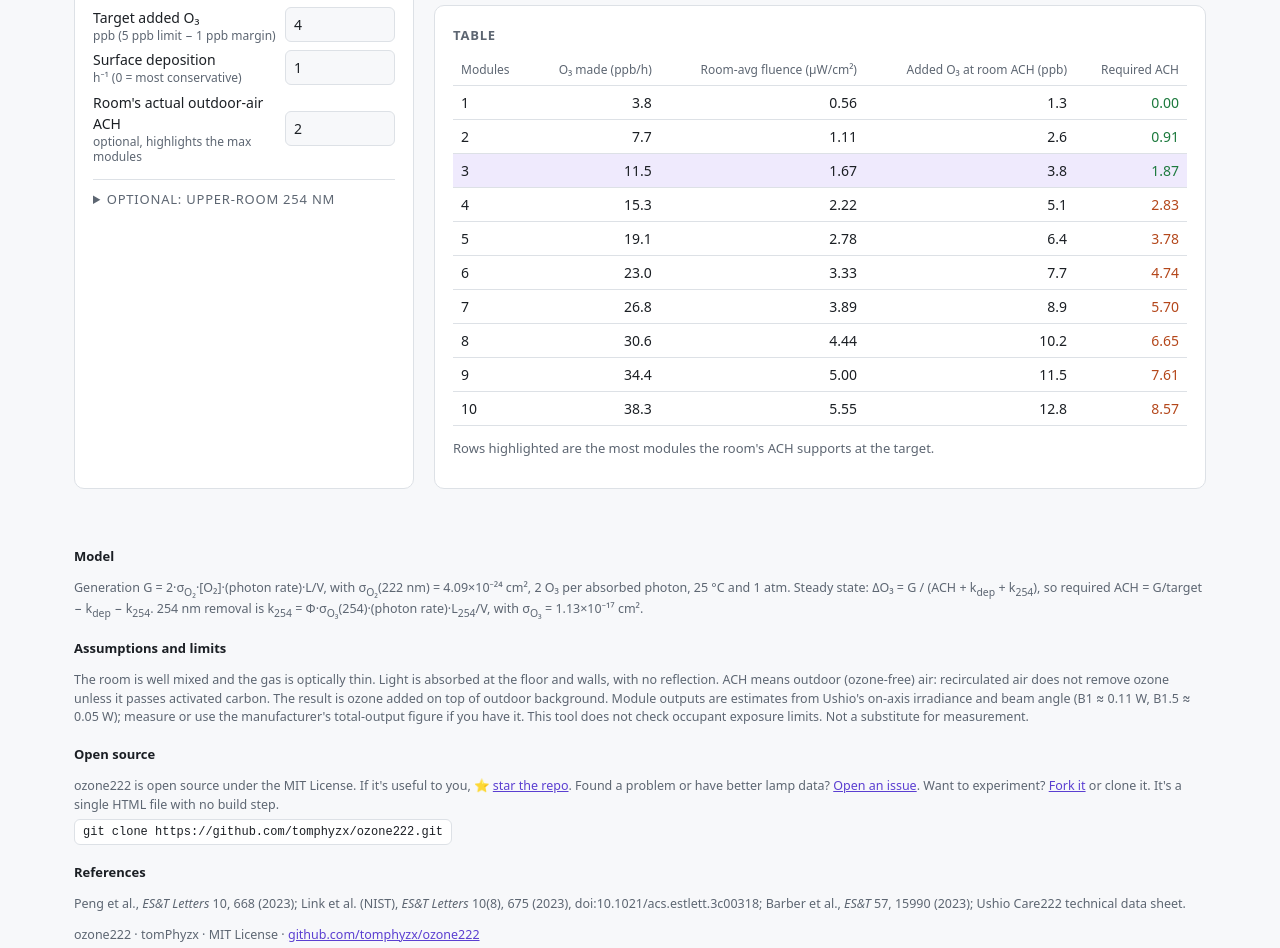
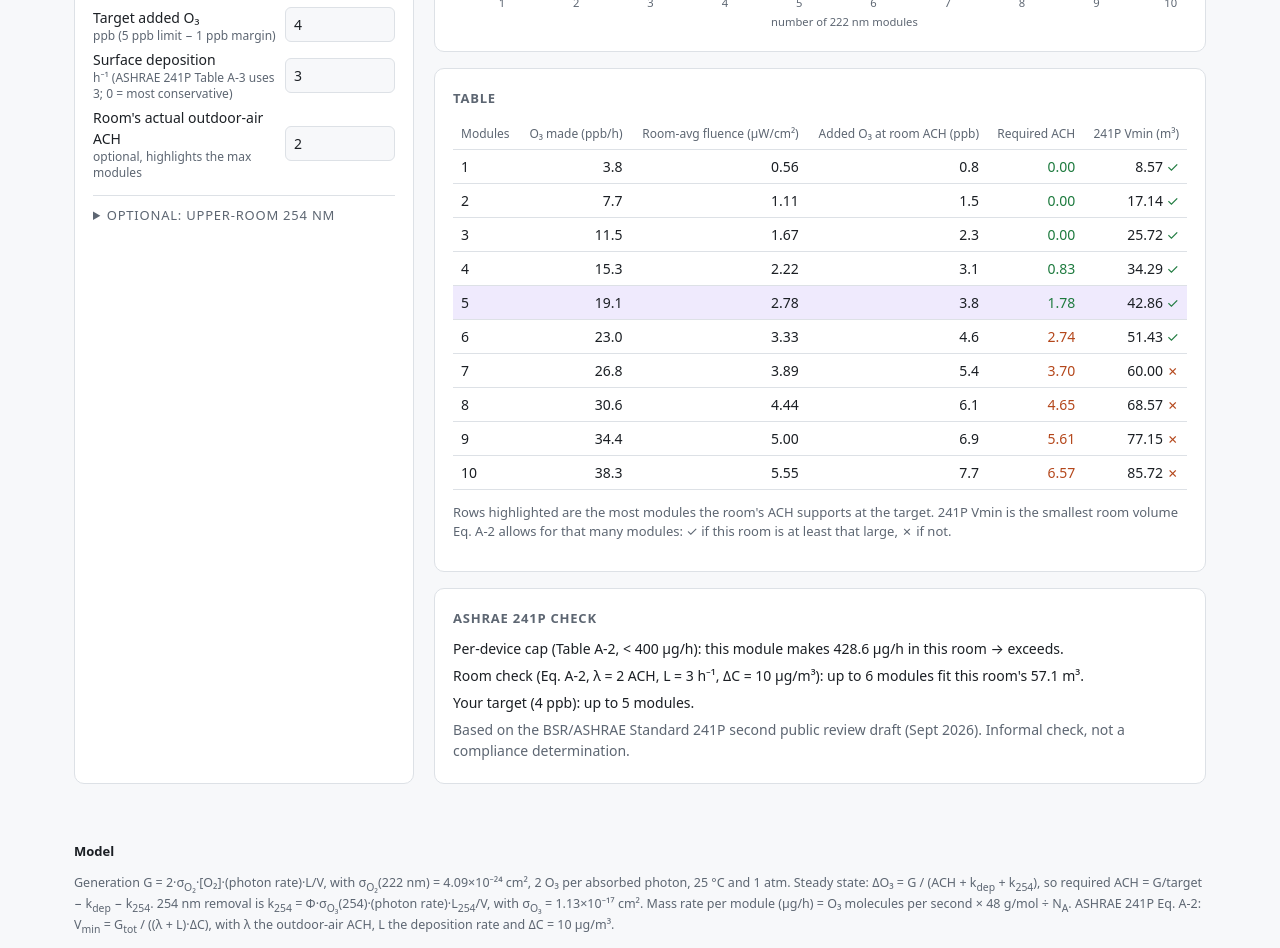
Before and after one commit to tomphyzx/ozone222, a plain HTML site: page index.html in a window 1280 px wide. Shown: the part 668-1616 px from the top of the page. Drawn offline with Linux system fonts and the light colour scheme.

Commit message:
ASHRAE 241P checks: µg/h per module vs Table A-2 cap, Eq. A-2 Vmin; deposition default 3 h⁻¹
Co-Authored-By: Claude Fable 5.2 <noreply@anthropic.com>

```diff
--- a/index.html
+++ b/index.html
@@ -40,7 +40,7 @@
   .seg button.on{background:var(--accent);color:#fff}
   details{margin-top:14px;border-top:1px solid var(--line);padding-top:10px}
   summary{cursor:pointer;color:var(--muted);font-size:13px;text-transform:uppercase;letter-spacing:.06em}
-  .kpis{display:grid;grid-template-columns:repeat(auto-fit,minmax(170px,1fr));gap:12px;margin-bottom:16px}
+  .kpis{display:grid;grid-template-columns:repeat(auto-fit,minmax(140px,1fr));gap:12px;margin-bottom:16px}
   .kpi{background:var(--panel);border:1px solid var(--line);border-radius:10px;padding:12px 14px}
   .kpi .v{font-size:24px;font-weight:650;font-variant-numeric:tabular-nums}
   .kpi .l{font-size:12px;color:var(--muted)}
@@ -49,7 +49,12 @@
   th,td{padding:6px 8px;border-bottom:1px solid var(--line);text-align:right}
   th{color:var(--muted);font-weight:500;font-size:12px}
   th:first-child,td:first-child{text-align:left}
-  tr.ok td:last-child{color:var(--ok)} tr.over td:last-child{color:var(--warn)}
+  tr.ok td:nth-child(5){color:var(--ok)} tr.over td:nth-child(5){color:var(--warn)}
+  main>*{min-width:0}                                  /* let the table scroll instead of widening the page */
+  .scroll{overflow-x:auto}
+  td:nth-child(6){white-space:nowrap}
+  @media (max-width:520px){ table{font-size:12.5px} th,td{padding:6px 3px} th{font-size:11px} }
+  #chk p{margin:6px 0;font-size:14px}
   tr.max{background:var(--hl)}
   .note{color:var(--muted);font-size:13px}
   .note code{font-size:12px}
@@ -88,7 +93,7 @@
 
   <h2>Target and other sinks</h2>
   <label>Target added O₃<small>ppb (5 ppb limit − 1 ppb margin)</small><input id="tgt" type="number" step="0.1" value="4"></label>
-  <label>Surface deposition<small>h⁻¹ (0 = most conservative)</small><input id="kd" type="number" step="0.1" value="1"></label>
+  <label>Surface deposition<small>h⁻¹ (ASHRAE 241P Table A-3 uses 3; 0 = most conservative)</small><input id="kd" type="number" step="0.1" value="3"></label>
   <label>Room's actual outdoor-air ACH<small>optional, highlights the max modules</small><input id="ach" type="number" step="0.1" value="2"></label>
 
   <details>
@@ -102,34 +107,43 @@
 <section>
   <div class="kpis">
     <div class="kpi"><div class="v" id="kG">–</div><div class="l">O₃ generated per module (ppb/h)</div></div>
+    <div class="kpi"><div class="v" id="kU">–</div><div class="l">O₃ per module (µg/h)</div><div class="l">241P device cap: 400 µg/h</div></div>
     <div class="kpi"><div class="v" id="kA">–</div><div class="l">Extra ACH needed per module</div></div>
     <div class="kpi"><div class="v" id="kF">–</div><div class="l">Room-avg 222 nm fluence per module (µW/cm²)</div></div>
     <div class="kpi"><div class="v" id="kM">–</div><div class="l">Max modules at the room's ACH</div><div class="l" id="kMnote" style="color:var(--warn)"></div></div>
   </div>
+  <p class="note" id="pathNote" style="margin:-6px 0 14px"></p>
   <div class="panel">
     <h2>Required outdoor-air ACH vs. number of modules</h2>
     <svg id="chart" viewBox="0 0 720 300" width="100%" role="img" aria-label="Required ACH vs modules"></svg>
   </div>
   <div class="panel" style="margin-top:16px">
     <h2>Table</h2>
-    <table id="tbl"><thead><tr>
+    <div class="scroll"><table id="tbl"><thead><tr>
       <th>Modules</th><th>O₃ made (ppb/h)</th><th>Room-avg fluence (µW/cm²)</th>
-      <th>Added O₃ at room ACH (ppb)</th><th>Required ACH</th></tr></thead><tbody></tbody></table>
-    <p class="note">Rows highlighted are the most modules the room's ACH supports at the target.</p>
+      <th>Added O₃ at room ACH (ppb)</th><th>Required ACH</th><th>241P Vmin (m³)</th></tr></thead><tbody></tbody></table></div>
+    <p class="note">Rows highlighted are the most modules the room's ACH supports at the target. 241P Vmin is the smallest room volume Eq. A-2 allows for that many modules: ✓ if this room is at least that large, ✗ if not.</p>
+  </div>
+  <div class="panel" id="chk" style="margin-top:16px">
+    <h2>ASHRAE 241P check</h2>
+    <p id="c1"></p>
+    <p id="c2"></p>
+    <p id="c3"></p>
+    <p class="note">Based on the BSR/ASHRAE Standard 241P second public review draft (Sept 2026). Informal check, not a compliance determination.</p>
   </div>
 </section>
 </main>
 
 <footer>
   <h3>Model</h3>
-  <p>Generation G = 2·σ<sub>O₂</sub>·[O₂]·(photon rate)·L/V, with σ<sub>O₂</sub>(222 nm) = 4.09×10⁻²⁴ cm², 2 O₃ per absorbed photon, 25 °C and 1 atm. Steady state: ΔO₃ = G / (ACH + k<sub>dep</sub> + k<sub>254</sub>), so required ACH = G/target − k<sub>dep</sub> − k<sub>254</sub>. 254 nm removal is k<sub>254</sub> = Φ·σ<sub>O₃</sub>(254)·(photon rate)·L<sub>254</sub>/V, with σ<sub>O₃</sub> = 1.13×10⁻¹⁷ cm².</p>
+  <p>Generation G = 2·σ<sub>O₂</sub>·[O₂]·(photon rate)·L/V, with σ<sub>O₂</sub>(222 nm) = 4.09×10⁻²⁴ cm², 2 O₃ per absorbed photon, 25 °C and 1 atm. Steady state: ΔO₃ = G / (ACH + k<sub>dep</sub> + k<sub>254</sub>), so required ACH = G/target − k<sub>dep</sub> − k<sub>254</sub>. 254 nm removal is k<sub>254</sub> = Φ·σ<sub>O₃</sub>(254)·(photon rate)·L<sub>254</sub>/V, with σ<sub>O₃</sub> = 1.13×10⁻¹⁷ cm². Mass rate per module (µg/h) = O₃ molecules per second × 48 g/mol ÷ N<sub>A</sub>. ASHRAE 241P Eq. A-2: V<sub>min</sub> = G<sub>tot</sub> / ((λ + L)·ΔC), with λ the outdoor-air ACH, L the deposition rate and ΔC = 10 µg/m³.</p>
   <h3>Assumptions and limits</h3>
   <p>The room is well mixed and the gas is optically thin. Light is absorbed at the floor and walls, with no reflection. ACH means outdoor (ozone-free) air: recirculated air does not remove ozone unless it passes activated carbon. The result is ozone added on top of outdoor background. Module outputs are estimates from Ushio's on-axis irradiance and beam angle (B1 ≈ 0.11 W, B1.5 ≈ 0.05 W); measure or use the manufacturer's total-output figure if you have it. This tool does not check occupant exposure limits. Not a substitute for measurement.</p>
   <h3>Open source</h3>
   <p>ozone222 is open source under the MIT License. If it's useful to you, ⭐ <a href="https://github.com/tomphyzx/ozone222">star the repo</a>. Found a problem or have better lamp data? <a href="https://github.com/tomphyzx/ozone222/issues">Open an issue</a>. Want to experiment? <a href="https://github.com/tomphyzx/ozone222/fork">Fork it</a> or clone it. It's a single HTML file with no build step.<br>
   <code>git clone https://github.com/tomphyzx/ozone222.git</code></p>
   <h3>References</h3>
-  <p>Peng et al., <i>ES&amp;T Letters</i> 10, 668 (2023); Link et al. (NIST), <i>ES&amp;T Letters</i> 10(8), 675 (2023), doi:10.1021/acs.estlett.3c00318; Barber et al., <i>ES&amp;T</i> 57, 15990 (2023); Ushio Care222 technical data sheet.</p>
+  <p>Peng et al., <i>ES&amp;T Letters</i> 10, 668 (2023); Link et al. (NIST), <i>ES&amp;T Letters</i> 10(8), 675 (2023), doi:10.1021/acs.estlett.3c00318; Barber et al., <i>ES&amp;T</i> 57, 15990 (2023); Ushio Care222 technical data sheet; BSR/ASHRAE Standard 241P, <i>Control of Infectious Aerosols</i>, Second Public Review Draft (Sept 2026), Sections 4.1.1, A3.1.1.2–A3.1.1.3, Tables A-2 and A-3.</p>
   <p>ozone222 · tomPhyzx · MIT License · <a href="https://github.com/tomphyzx/ozone222">github.com/tomphyzx/ozone222</a></p>
 </footer>
 
@@ -138,6 +152,8 @@ const h=6.62607015e-34, c=2.99792458e8, kB=1.380649e-23;
 const nAir = 101325/(kB*298.15)/1e6;        // molecules/cm3
 const nO2 = 0.2095*nAir;
 const sO2 = 4.09e-24, sO3_254 = 1.13e-17;
+const NA = 6.02214076e23, M_O3 = 48;        // mol⁻¹, g/mol
+const CAP241 = 400, DC241 = 10;             // ASHRAE 241P: Table A-2 device cap (µg/h), Eq. A-2 ΔC (µg/m³)
 const ppb = nAir*1e-9;
 const MODS = { b1:{P:0.11,pf:1.05}, b15:{P:0.05,pf:1.25} };
 let units='ft';
@@ -193,6 +209,9 @@ function calc(){
   const phot222 = P*222e-9/(h*c);                      // photons/s per module
   const G1 = 2*sO2*nO2*phot222*path/V*3600/ppb;        // ppb/h per module
   const F1 = P*path/V*1e6;                             // µW/cm2 room avg
+  // Mass rate per module (µg/h) under a ceiling of height Hm: molecules/s × 48 g/mol ÷ N_A
+  const ugAt = Hm => 2*sO2*nO2*phot222*(Hm*100*pf)*M_O3/NA*1e6*3600;
+  const ug1 = ugAt(H), roomOK = L>0 && W>0 && H>0, Vm3 = V/1e6;
   const P254 = limit('P254', num('P254'), 0, Infinity, 'Negative power treated as 0');
   const phi = limit('phi', num('phi'), 0, 1, 'Φ limited to 0–1');
   const phot254 = P254*254e-9/(h*c);
@@ -214,6 +233,17 @@ function calc(){
   $('kF').textContent=fmt(F1,2);
   $('kM').textContent= showMax ? maxAll : '–';
   $('kMnote').textContent= hasAch ? '' : 'enter room ACH';
+  $('kU').textContent= roomOK ? fmt(ug1,1) : '–';
+  $('kU').style.color= !roomOK ? '' : ug1<CAP241 ? 'var(--ok)' : 'var(--warn)';
+  $('pathNote').textContent=`Scales with path length: same module ≈ ${fmt(ugAt(8*FT),0)} µg/h at 8 ft, ${fmt(ugAt(10*FT),0)} µg/h at 10 ft ceiling`;
+
+  // ASHRAE 241P Eq. A-2, per module: Vmin = G / ((λ + L)·ΔC), in m3
+  const vmin1 = ug1/((ach+kd)*DC241), roomChk = roomOK && hasAch;
+  const fit = Math.floor(Vm3/vmin1 + 1e-9);
+  const mods = (ok,n) => !(ok && isFinite(n)) ? '– modules' : n===1 ? '1 module' : n+' modules';
+  $('c1').textContent=`Per-device cap (Table A-2, < ${CAP241} µg/h): this module makes ${roomOK?fmt(ug1,1):'–'} µg/h in this room → ${!roomOK ? '–' : ug1<CAP241 ? 'passes' : 'exceeds'}.`;
+  $('c2').textContent=`Room check (Eq. A-2, λ = ${hasAch?ach:'–'} ACH, L = ${kd} h⁻¹, ΔC = ${DC241} µg/m³): up to ${mods(roomChk,fit)} fit this room's ${roomOK?fmt(Vm3,1):'–'} m³.`;
+  $('c3').textContent=`Your target (${tgtOK?tgt:'–'} ppb): up to ${mods(showMax,maxAll)}.`;
 
   const tb=$('tbl').querySelector('tbody'); tb.innerHTML='';
   if(!tgtOK){
@@ -230,7 +260,9 @@ function calc(){
   rows.forEach(r=>{
     const tr=document.createElement('tr');
     if(hasAch) tr.className=(r.at<=tgt+1e-9?'ok':'over')+(r.n===maxAll?' max':'');
-    tr.innerHTML=`<td>${r.n}</td><td>${fmt(r.G)}</td><td>${fmt(r.F,2)}</td><td>${hasAch?fmt(r.at):'–'}</td><td>${fmt(r.req,2)}</td>`;
+    const vmin=r.n*vmin1, fits=vmin<=Vm3;
+    const vcell = !(roomChk && isFinite(vmin)) ? '–' : `${fmt(vmin,2)} <span style="color:var(--${fits?'ok':'warn'})">${fits?'✓':'✗'}</span>`;
+    tr.innerHTML=`<td>${r.n}</td><td>${fmt(r.G)}</td><td>${fmt(r.F,2)}</td><td>${hasAch?fmt(r.at):'–'}</td><td>${fmt(r.req,2)}</td><td>${vcell}</td>`;
     tb.appendChild(tr);
   });
   draw(rows, hasAch ? ach : 0);
```
Also changed, not shown: 1 other file.
